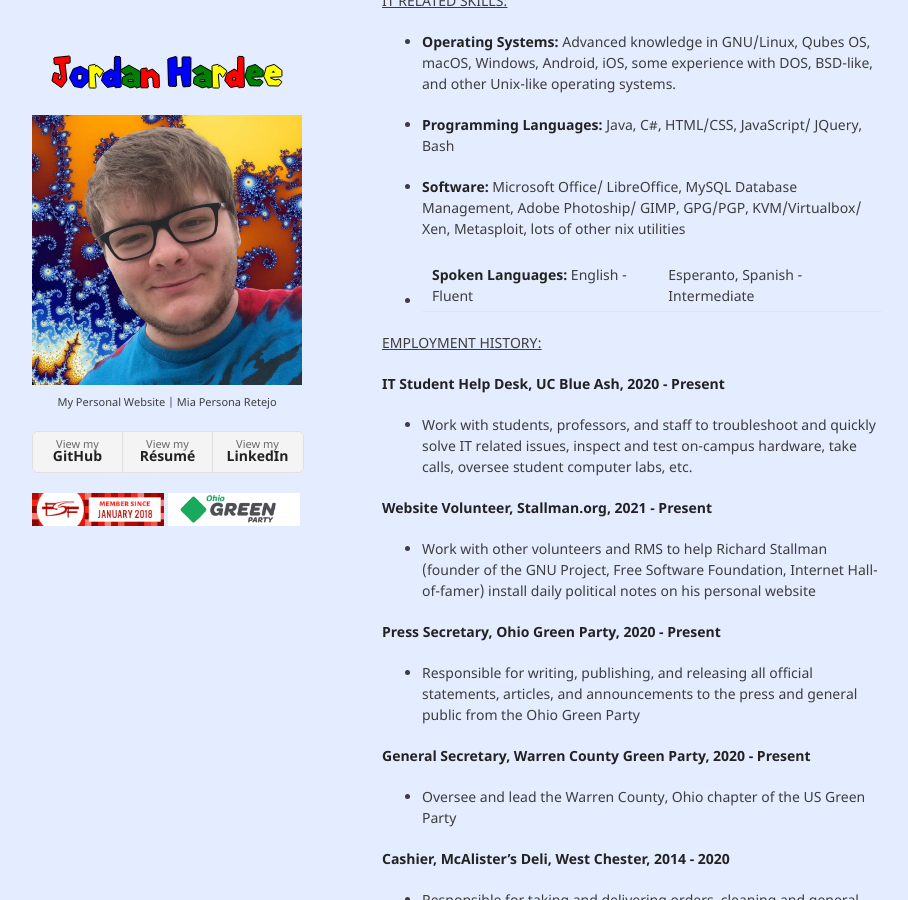
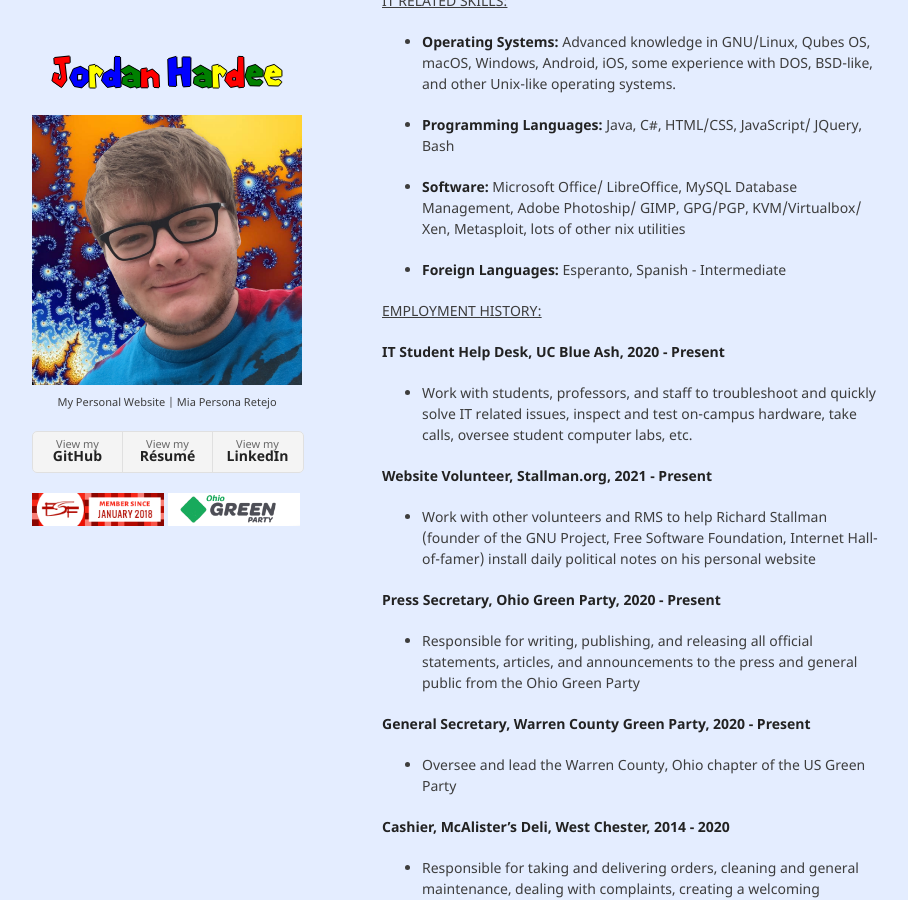
Before and after one commit to jordanhardee/jordanhardee.github.io, a Jekyll site: the page built from resume.md, in a window 1280 px wide and 900 px high, scrolled down 467 px. Shown: the whole window, without its empty margins (178-1086 px from the left). Built offline with Jekyll 4.4.1, drawn with Linux system fonts in a browser that asks for light colours; our own code applies the rules of GitHub Pages for plain Markdown files.

Commit message:
languages fix

```diff
--- a/resume.md
+++ b/resume.md
@@ -28,7 +28,7 @@ layout: default
 
 * **Software:** Microsoft Office/ LibreOffice, MySQL Database Management, Adobe Photoship/ GIMP, GPG/PGP, KVM/Virtualbox/ Xen, Metasploit, lots of other nix utilities
 
-* **Spoken Languages:** English - Fluent | Esperanto, Spanish - Intermediate
+* **Foreign Languages:** Esperanto, Spanish - Intermediate
 
 <ins>EMPLOYMENT HISTORY:</ins>
 
```
